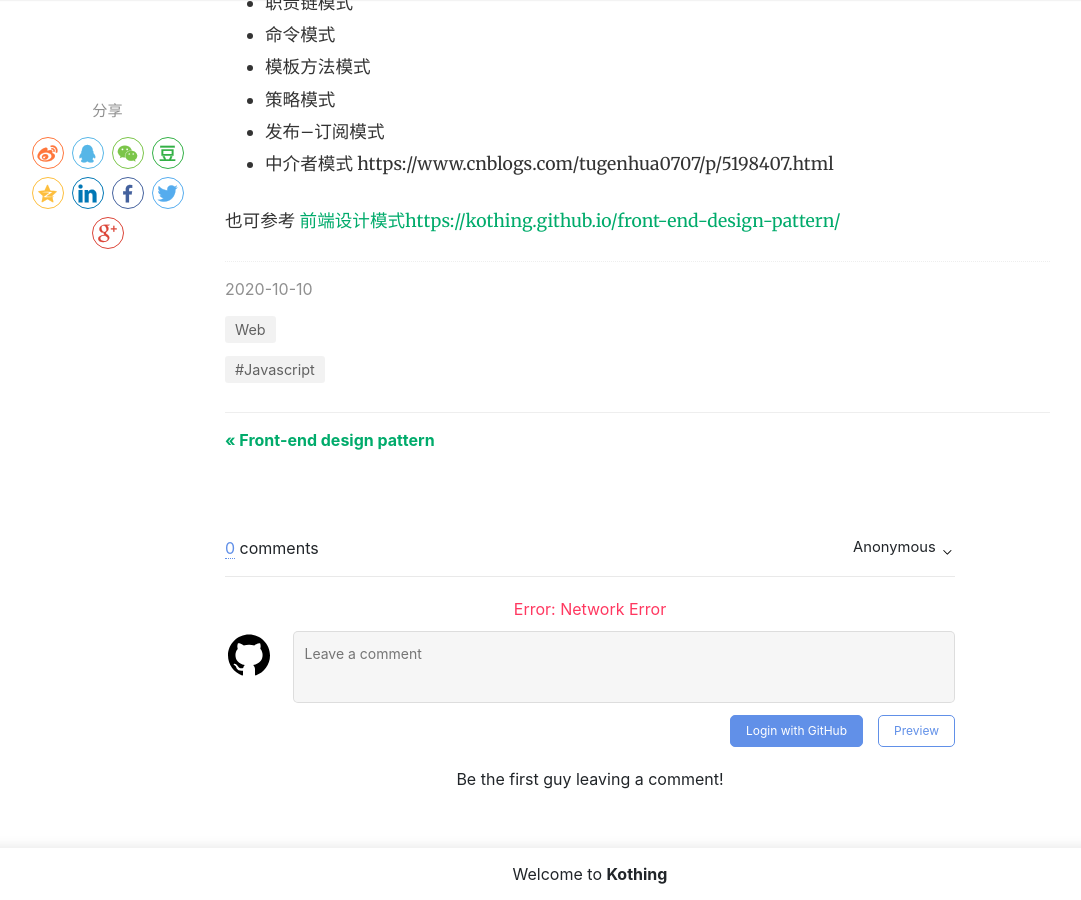
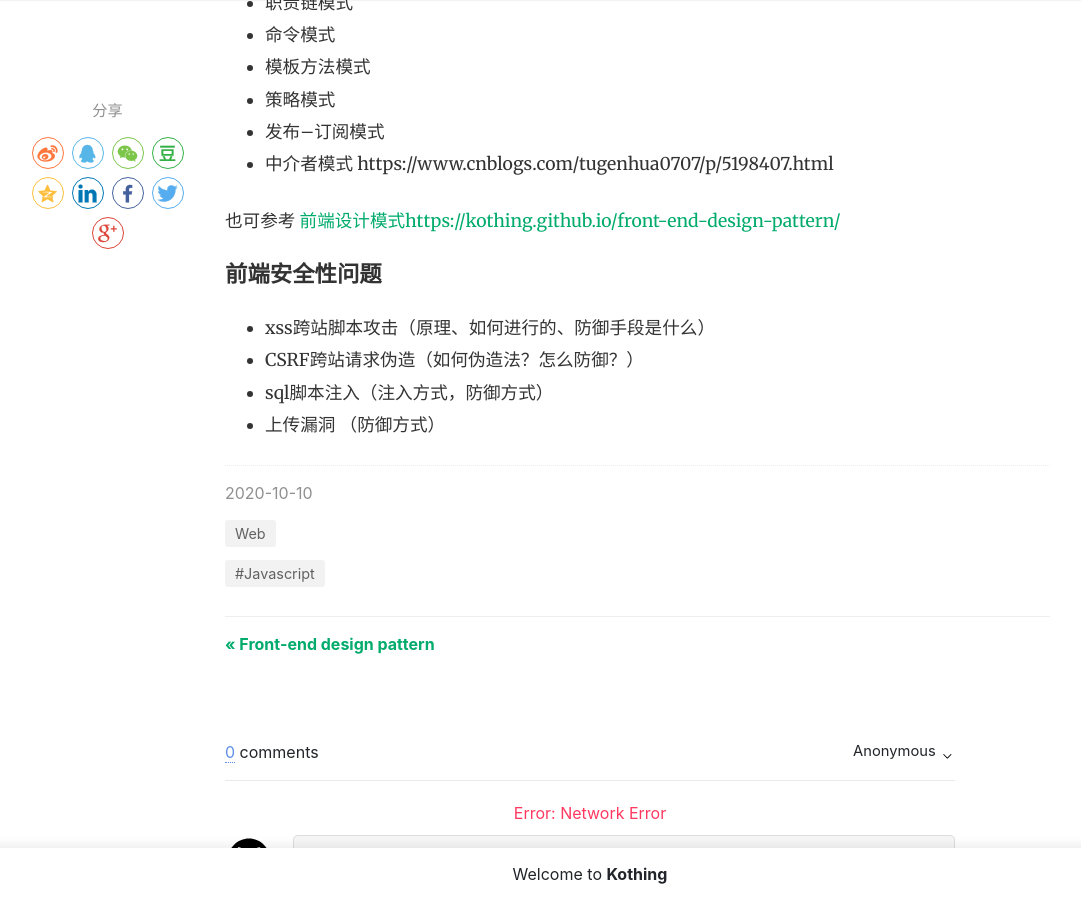
Before and after one commit to kothing/kothing.github.io, a Jekyll site: the page built from _posts/2020-10-10-front-end-knowledge.md, in a window 1280 px wide and 900 px high, scrolled down 1662 px. Shown: the whole window, without its empty margins (50-1131 px from the left). Built offline with Jekyll 4.4.1, drawn with Linux system fonts in a browser that asks for light colours; nearby versions of some CDN libraries; comment, search, counter and statistics services are not loaded.

Commit message:
Update 2020-10-10-front-end-knowledge.md

```diff
--- a/_posts/2020-10-10-front-end-knowledge.md
+++ b/_posts/2020-10-10-front-end-knowledge.md
@@ -41,3 +41,9 @@ Front-end knowledge
 https://www.cnblogs.com/tugenhua0707/p/5198407.html
 
 也可参考 [前端设计模式https://kothing.github.io/front-end-design-pattern/](https://kothing.github.io/front-end-design-pattern/)
+
+### 前端安全性问题
++ xss跨站脚本攻击（原理、如何进行的、防御手段是什么）
++ CSRF跨站请求伪造（如何伪造法？怎么防御？）
++ sql脚本注入（注入方式，防御方式）
++ 上传漏洞 （防御方式）
```
